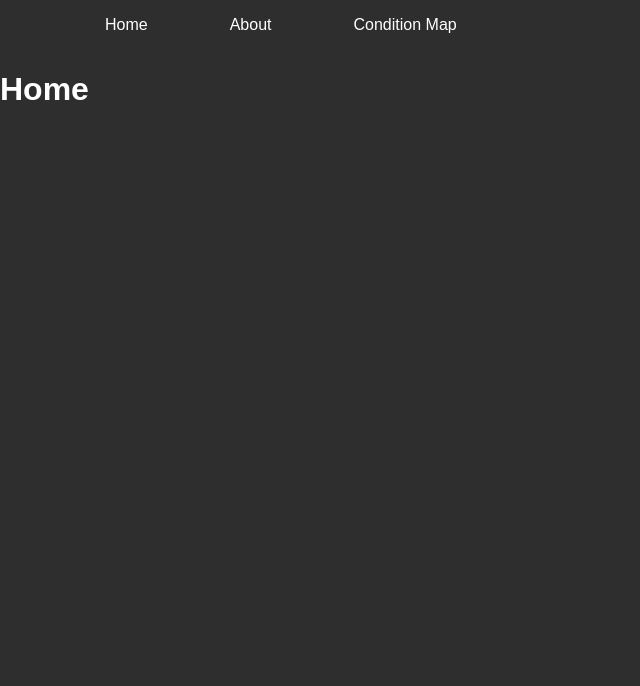
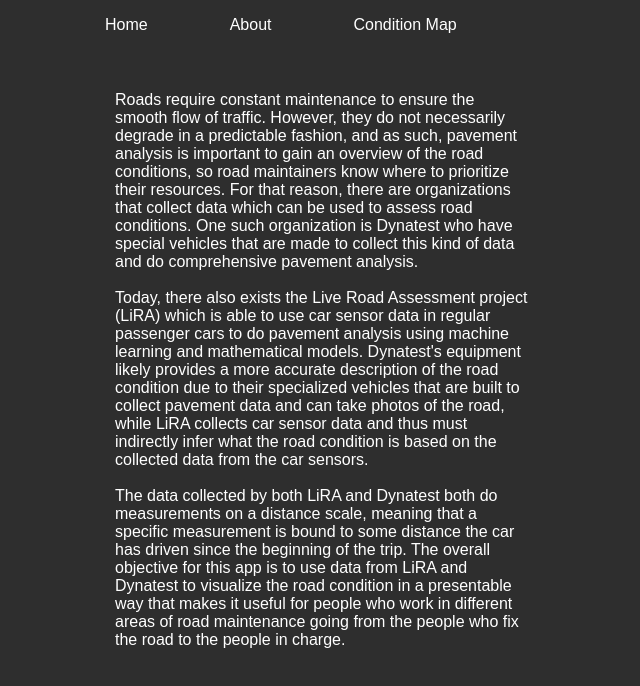
Before and after one commit to ThomasSchiolerH/Dynatest, a React (Create React App) app in the folder project_dyna/: page /home in a window 1280 px wide. Shown: the top 686 px of the page, without its empty margins (0-640 px from the left). Built offline with nearby package versions, Linux system fonts and the light colour scheme; no server answers.

Commit message:
no pop up

```diff
--- a/project_dyna/src/App.tsx
+++ b/project_dyna/src/App.tsx
@@ -1,5 +1,5 @@
 import { Routes, Route } from "react-router-dom";
-import "./App.css"
+import "./App.css";
 
 //pages
 import Home from "./pages/Home";
@@ -7,16 +7,16 @@ import About from "./pages/About";
 import ConditionMap from "./pages/ConditionMap";
 import NavigationBar from "./pages/NavigationBar";
 
-
 export default function App() {
-  return (
-      <div>
-          <NavigationBar />
+    return (
+        <div>
+            <NavigationBar />
             <Routes>
+                <Route path="/" element={<Home />} />
                 <Route path="home" element={<Home />} />
                 <Route path="about" element={<About />} />
                 <Route path="conditionmap" element={<ConditionMap />} />
             </Routes>
-      </div>
-  );
+        </div>
+    );
 }
--- a/project_dyna/src/pages/About.tsx
+++ b/project_dyna/src/pages/About.tsx
@@ -1,10 +1,35 @@
 
-const About = ( props : any ) => {
+import React from 'react';
+
+const About = (props: any) => {
+    const containerStyle = {
+        paddingLeft: '115px',
+        paddingRight: '750px',
+        paddingTop: '25px',
+        color: 'white'
+    };
+
     return (
-        <div>
-            <h1 style={{color: "white"}}>About</h1>
+        <div style={containerStyle}>
+            <p>
+                The core functionality of the application lies within its "Condition Map" feature,
+                which provides users with a comprehensive visual representation of data sourced
+                from both Dynatest and LiRA. This feature allows users to gain valuable insights
+                by presenting the data through an interactive map and accompanying graphs.
+                <br /><br />
+                On the left-hand side of the screen, users can easily toggle between various
+                data sets using intuitive buttons. This enables users to quickly locate and
+                display their preferred data on the map. Simultaneously, users have the flexibility
+                to toggle the data window, which displays information corresponding to the selected
+                parameters (KPI, DI, IRI, Mu, E_norm) in the form of visually accessible graphs.
+                This dynamic and user-friendly interface ensures that users can seamlessly explore
+                and analyze the data, all while retaining the ability to interact with the map by
+                dragging, zooming, and selecting new data points. In essence, this feature enhances
+                the user experience by streamlining data visualization and analysis, offering a
+                comprehensive and intuitive tool for interpreting complex data sets.
+            </p>
         </div>
     );
 }
 
-export default About
+export default About;
--- a/project_dyna/src/pages/Home.tsx
+++ b/project_dyna/src/pages/Home.tsx
@@ -1,10 +1,40 @@
 
-const Home = ( props : any ) => {
+const Home = (props: any) => {
+    const containerStyle = {
+        paddingLeft: '115px',
+        paddingRight: '750px',
+        paddingTop: '25px',
+        color: 'white'
+    };
+
     return (
-        <div>
-            <h1 style={{color: "white"}}>Home</h1>
+        <div style={containerStyle}>
+            <p>
+                Roads require constant maintenance to ensure the smooth flow of traffic.
+                However, they do not necessarily degrade in a predictable fashion, and as such,
+                pavement analysis is important to gain an overview of the road conditions,
+                so road maintainers know where to prioritize their resources. For that reason,
+                there are organizations that collect data which can be used to assess road conditions.
+                One such organization is Dynatest who have special vehicles that are made to collect
+                this kind of data and do comprehensive pavement analysis.
+                <br /><br />
+                Today, there also exists the Live Road Assessment project (LiRA) which is able to use
+                car sensor data in regular passenger cars to do pavement analysis using machine
+                learning and mathematical models. Dynatest's equipment likely provides a more accurate
+                description of the road condition due to their specialized vehicles that are built
+                to collect pavement data and can take photos of the road, while LiRA collects car
+                sensor data and thus must indirectly infer what the road condition is based on the
+                collected data from the car sensors.
+                <br /><br />
+                The data collected by both LiRA and Dynatest both do measurements on a
+                distance scale, meaning that a specific measurement is bound to some
+                distance the car has driven since the beginning of the trip. The overall objective
+                for this app is to use data from LiRA and Dynatest to visualize the road condition
+                in a presentable way that makes it useful for people who work in different areas of
+                road maintenance going from the people who fix the road to the people in charge.
+            </p>
         </div>
     );
 }
 
-export default Home
+export default Home;
```
Also changed, not shown: 1 other file (tests, documents, lock files or other folders).
